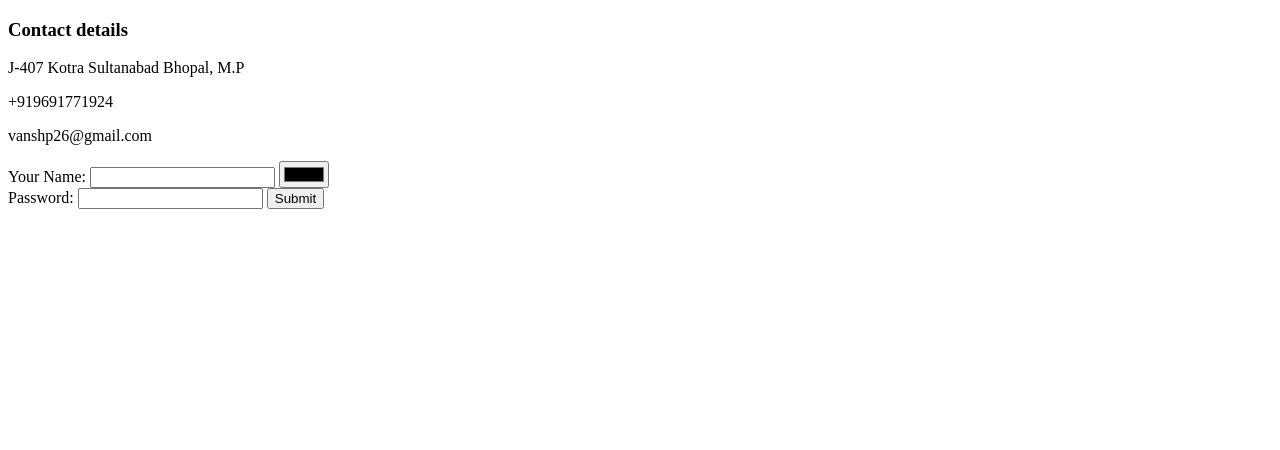
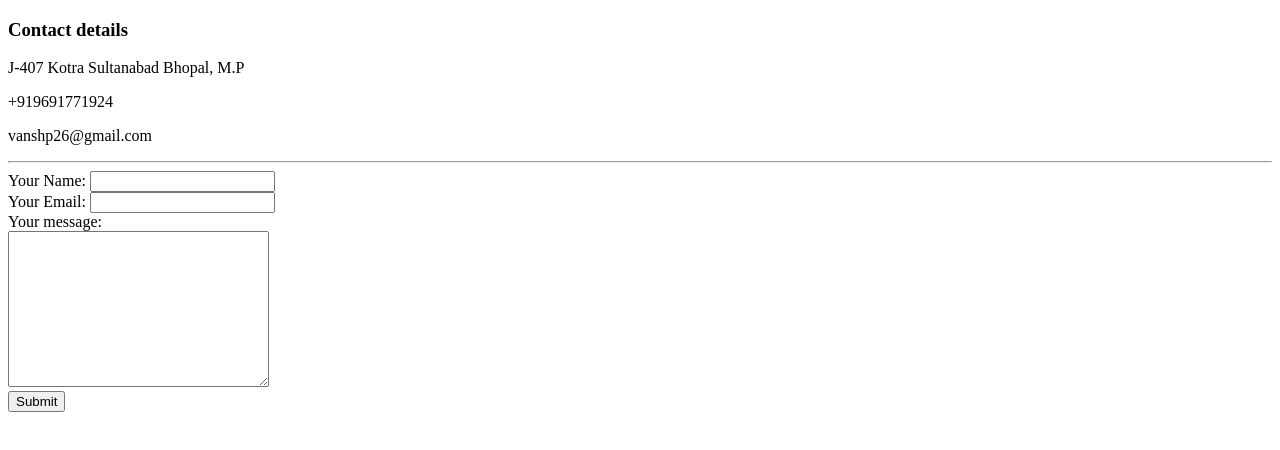
Before and after one commit to vanshparate/cv, a plain HTML site: page contact.html in a window 1280 px wide. Drawn offline with Linux system fonts and the light colour scheme.

Commit message:
Update contact.html

```diff
--- a/contact.html
+++ b/contact.html
@@ -9,14 +9,22 @@
     <p>J-407 Kotra Sultanabad Bhopal, M.P</p>
     <p>+919691771924</p>
     <p>vanshp26@gmail.com</p>
-
-    <form class="" action="index.html" method="post">
+    <hr>
+    <form action="mailto:info@codeandeat247@gmail.com" method="post" enctype="text/plain">
         <label>Your Name:</label>
-        <input type="text" name="" value="">
-        <input type="color" name="" value="">
+        <input type="text" name="yourName" value="">
         <br>
-        <label>Password:</label>
-        <input type="password" name="" value="">
+        <label>Your Email:</label>
+        <input type="email" name="yourEmail" value="">
+        <br>
+        <label>Your message:</label>
+        <br>
+        <textarea name="yourMessage" rows="10" cols="30"></textarea>
+        <br>
+        <!-- <input type="color" name="" value="">
+        <br> -->
+        <!-- <label>Password:</label> -->
+        <!-- <input type="password" name="" value=""> -->
         <input type="submit" name="">
     </form>
   </body>
```
